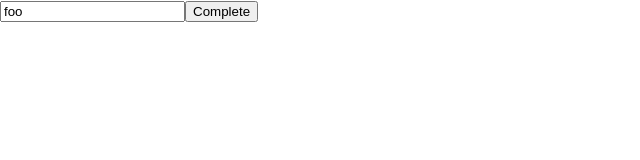
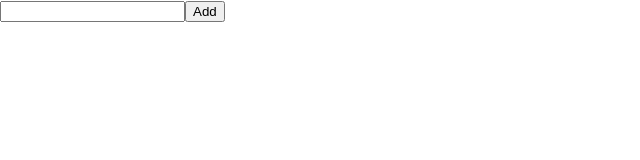
Before and after one commit to jpasikainen/tdd-fullstack, a React (Create React App) app in the folder frontend/: page / in a window 1280 px wide. Shown: the top 160 px of the page, without its empty margins (0-640 px from the left). Built offline with nearby package versions, Linux system fonts and the light colour scheme.

Commit message:
Edit app.js

```diff
--- a/frontend/src/App.js
+++ b/frontend/src/App.js
@@ -1,9 +1,9 @@
-import Todo from "./components/Todo"
 import './App.css'
+import TodoManager from "./components/TodoManager"
 
 function App() {
   return (
-    <Todo name="foo" completed={false} />
+    <TodoManager />
   );
 }
 
```
